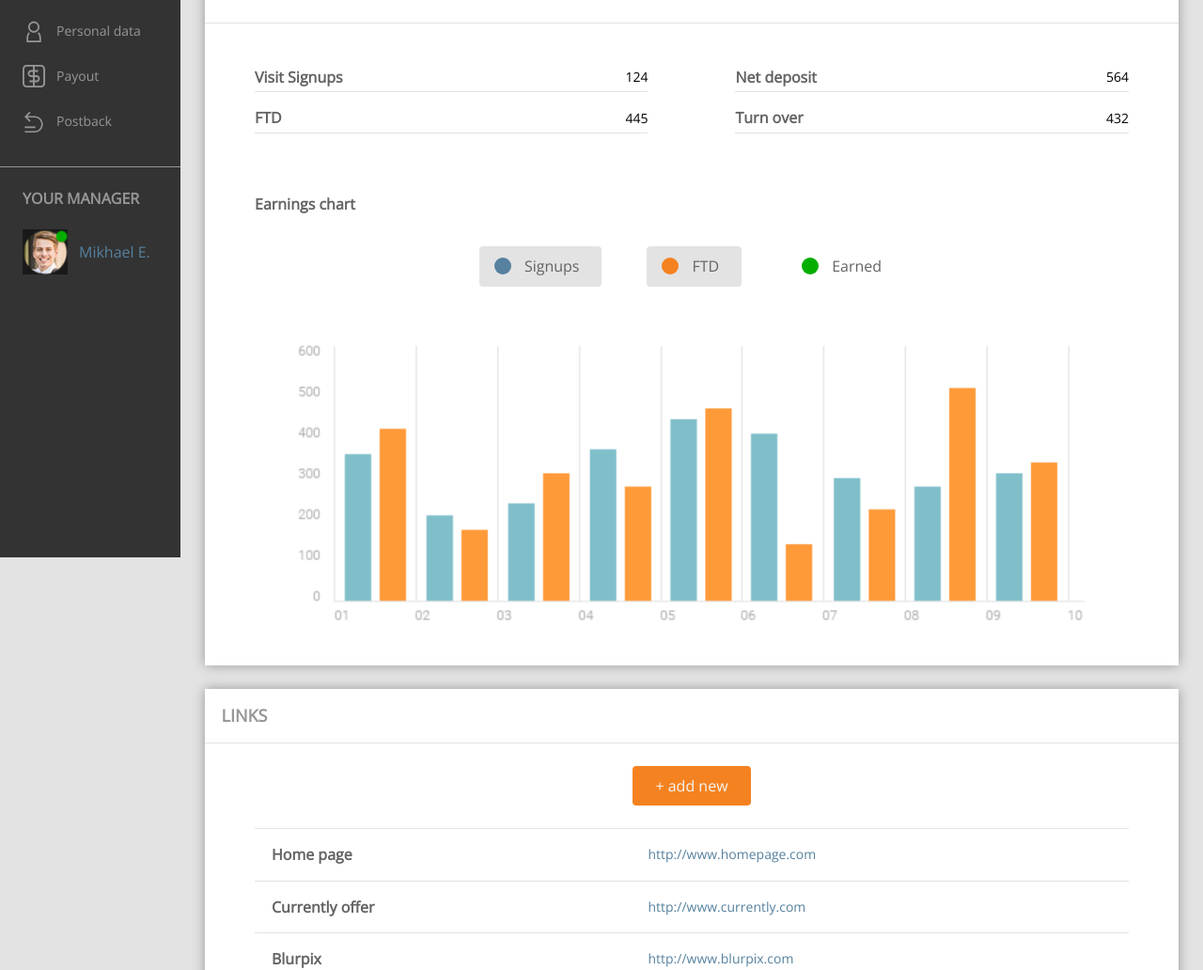
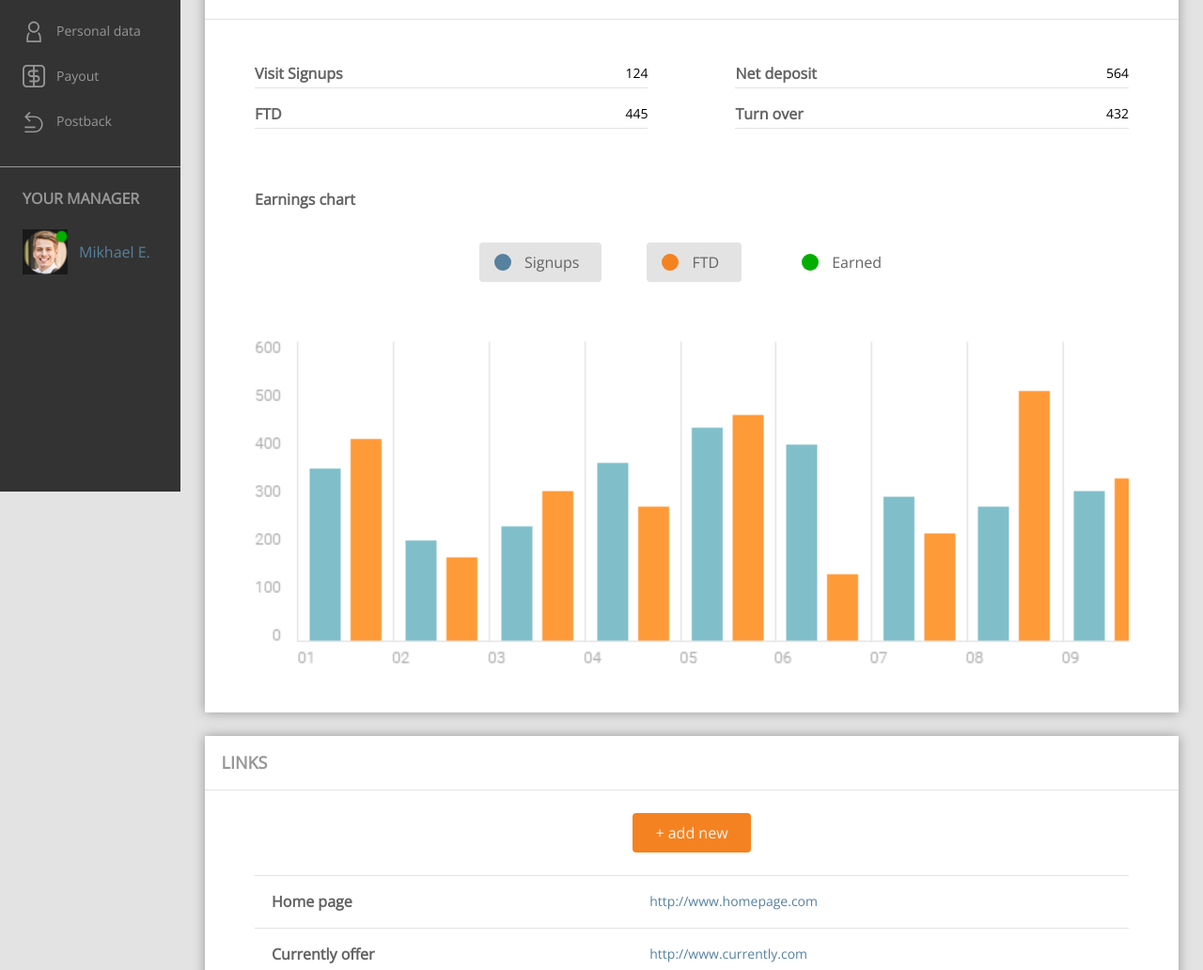
Before and after one commit to szygadlinski/administration-panel, a website: page src/index.html in a window 1280 px wide. Shown: the part 277-1309 px from the top of the page at 94% size. Drawn offline with nearby package versions, Linux system fonts and the light colour scheme; files that its build step writes are made by us from their sources.

Commit message:
Modify styles for general view

```diff
--- a/src/sass/_media.scss
+++ b/src/sass/_media.scss
@@ -10,8 +10,13 @@
 }
 
 @media (max-width: 767px) {
-  .section--logo, .section--sidebar {
+  .section--logo {
     width: 100%;
+  }
+
+  .section--sidebar {
+    width: 100%;
+    height: calc(100% - 266px);
   }
 
   .comp--topbar {
@@ -70,6 +75,7 @@
   .section--general-statistic {
     .calendar-form {
       flex-direction: column;
+      margin-right: 0;
 
       input {
         text-align: center;
@@ -85,8 +91,9 @@
     }
   }
 
-  // .comp--list {
-  //   .list-box {
-  //   }
-  // }
+  .comp--list {
+    h3 {
+      flex-basis: 100%;
+    }
+  }
 }
--- a/src/sass/components/_list.scss
+++ b/src/sass/components/_list.scss
@@ -24,9 +24,8 @@
     }
   }
 
-  a {
-    position: absolute;
-    left: 45%;
+  h3 {
+    flex-basis: 45%;
   }
 
   .list-box-images {
--- a/src/sass/sections/_general-statistic.scss
+++ b/src/sass/sections/_general-statistic.scss
@@ -1,5 +1,5 @@
 .section--general-statistic {
-  margin-top: 100px;
+  margin-top: calc(70px + 2%);
 
   .list-with-one-digit {
     display: flex;
@@ -47,11 +47,12 @@
   }
 
   .earnings-chart-image {
-    display: flex;
-    justify-content: center;
+    display: block;
+    width: 100%;
+    overflow-x: auto;
 
     img {
-      width: 90%;
+      width: auto;
     }
   }
 }
--- a/src/sass/sections/_sidebar.scss
+++ b/src/sass/sections/_sidebar.scss
@@ -5,9 +5,10 @@
   top: 70px;
   left: 0;
   width: 15%;
-  height: 100%;
+  height: calc(100% - 70px);
   z-index: 2;
   transition: $transition;
+  overflow: auto;
 
   &.collapsed {
     height: 0;
```
